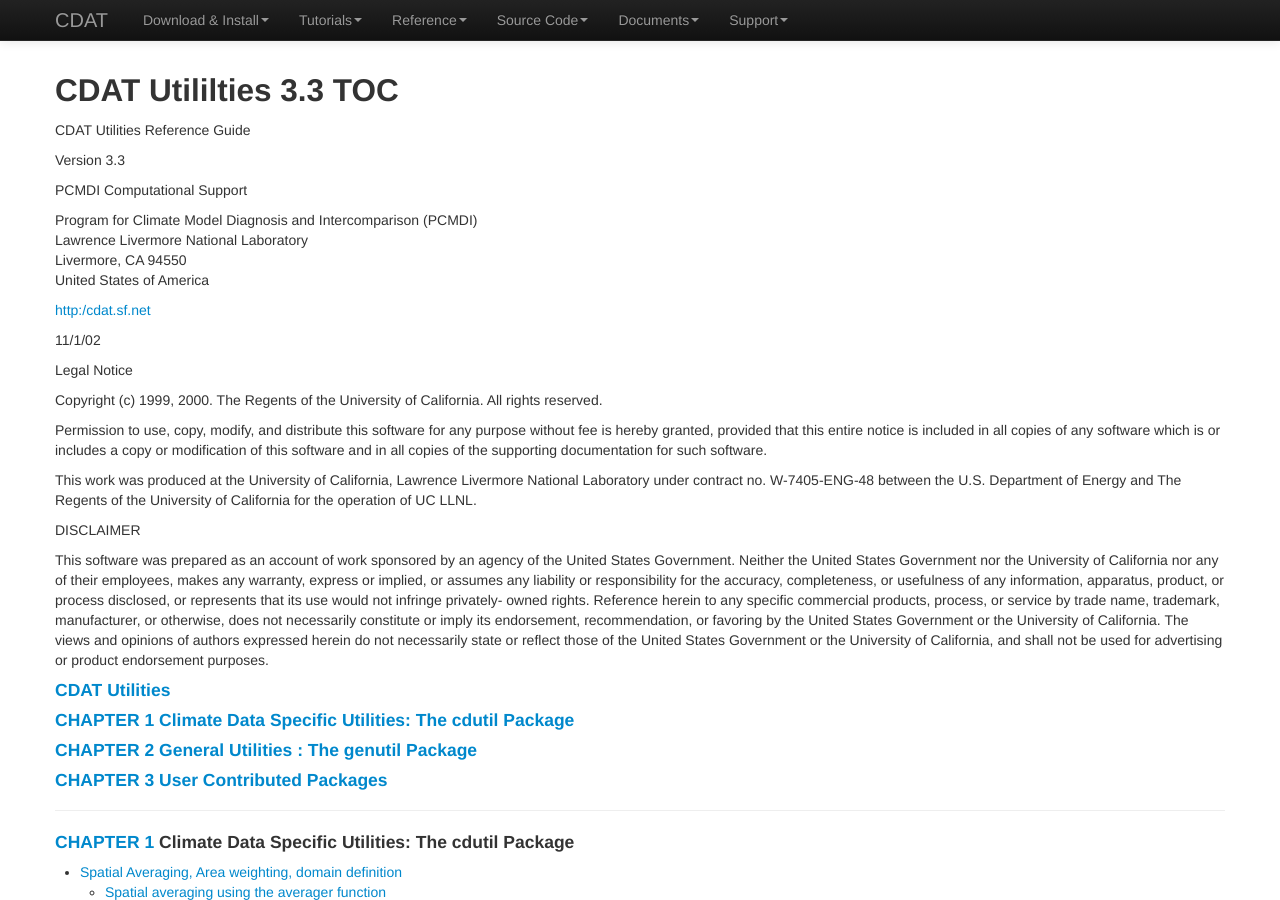
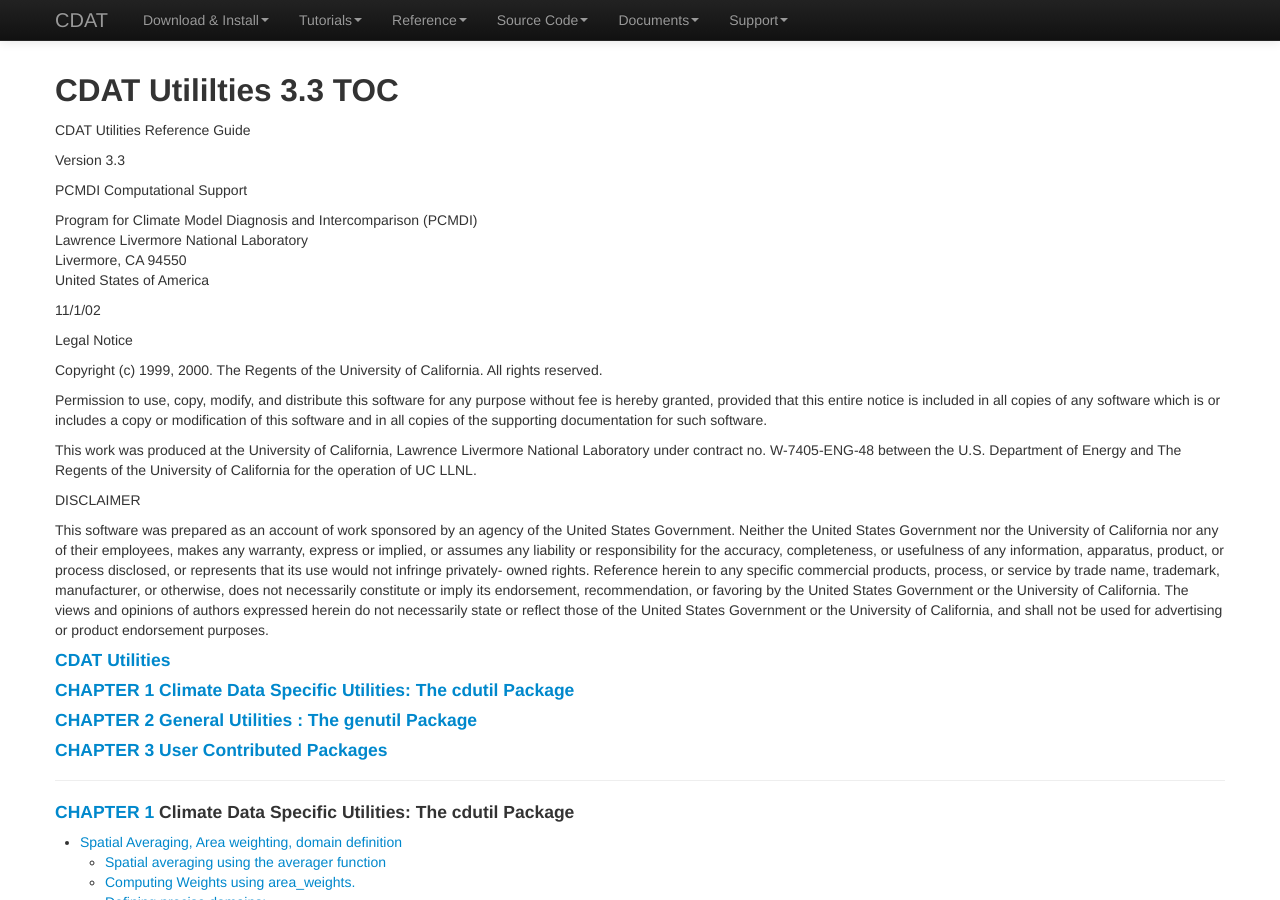
Before and after one commit to CDAT/cdat-old-site, a Jekyll site: the page built from cdat_utilities.md, in a window 1280 px wide and 900 px high. Built offline with Jekyll 4.4.1, drawn with Linux system fonts in a browser that asks for light colours; nearby versions of some CDN libraries.

Commit message:
MBH: removing broken link

```diff
--- a/cdat_utilities.md
+++ b/cdat_utilities.md
@@ -15,8 +15,6 @@
 Lawrence Livermore National Laboratory
 Livermore, CA 94550
 United States of America
-
-[http:/cdat.sf.net](http:/cdat.sf.net)
 
 11/1/02
 
```
